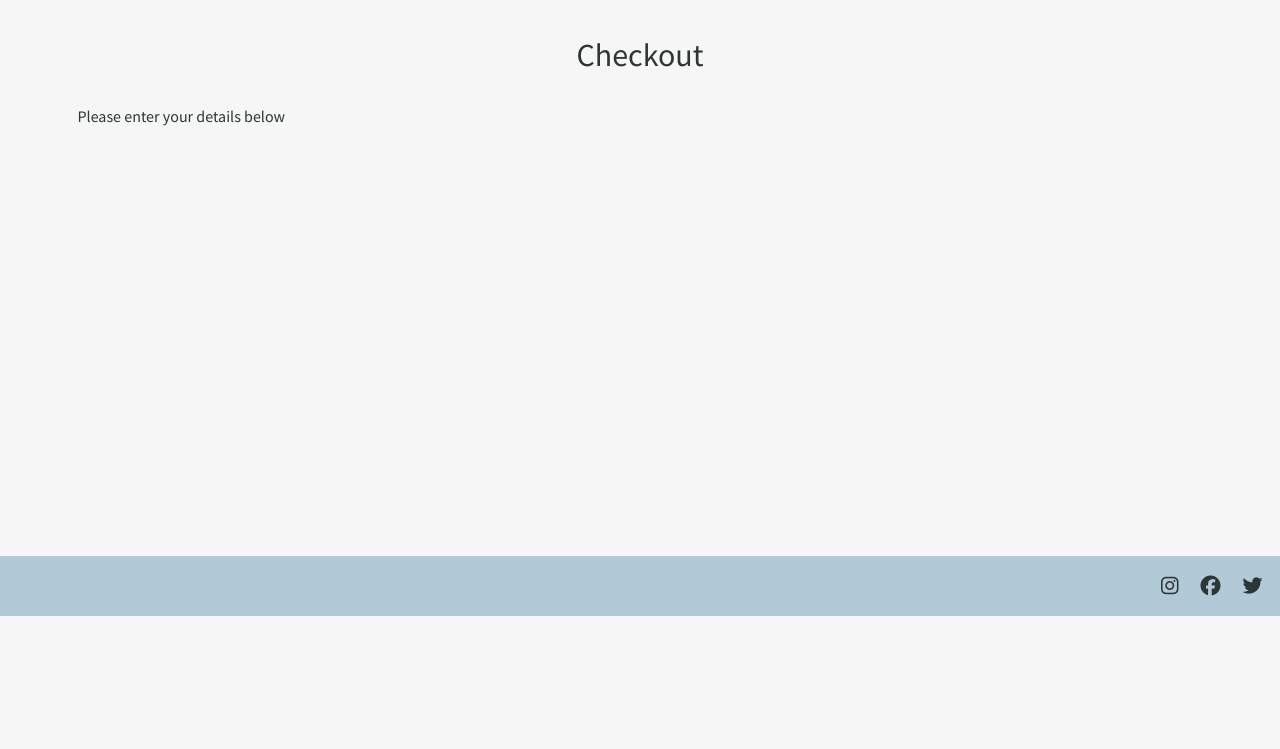
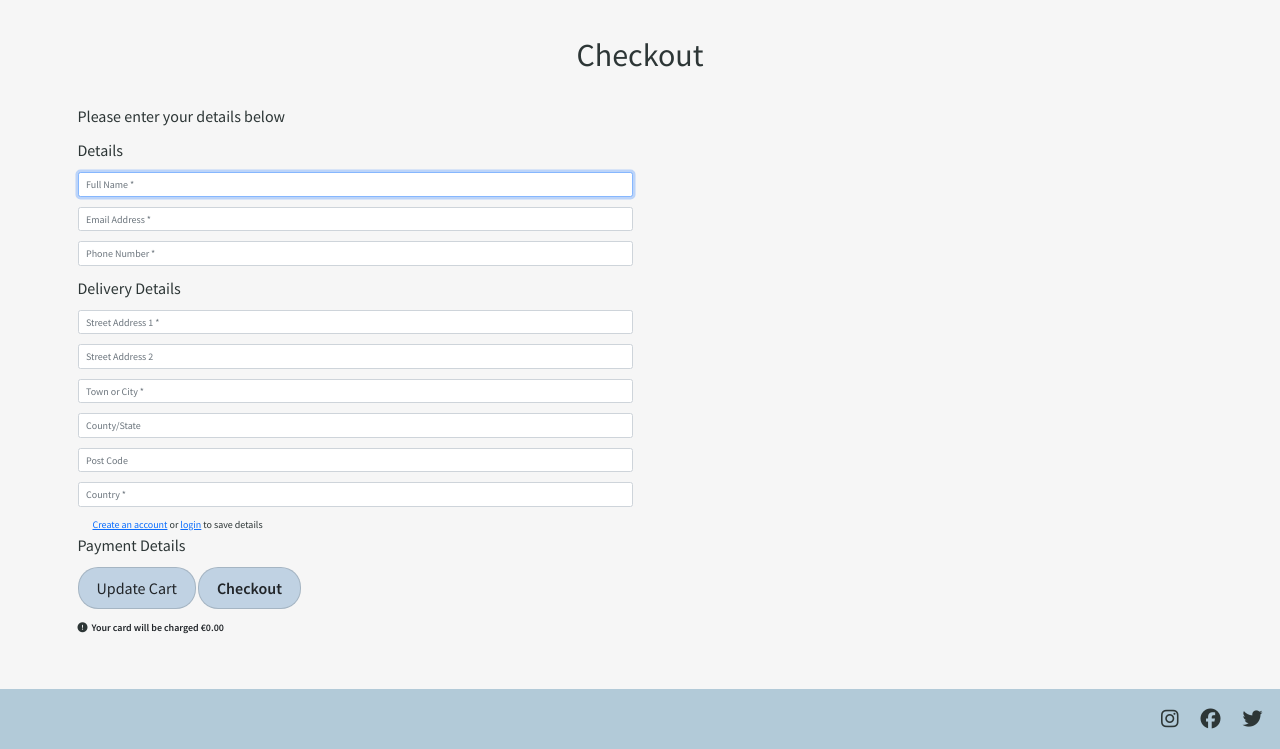
Before and after one commit to Sharon-B/Inside-Out, a Django app: template checkout/templates/checkout/checkout.html in a window 1280 px wide. Shown: the part 184-933 px from the top of the page. Before the commit the page ends 800 px from the top, so only its background shows below. Run offline with Django 3.2, Linux system fonts and the light colour scheme; the template is opened without the code that fills it: values that come from a table or form of the project are taken from there, others are empty; parts of the project's set-up code (start-up, migrations or seed data) failed here and were passed over; some libraries are stand-ins or nearby versions; some web fonts are replaced.

Commit message:
Add checkout payment form to checkout.html

```diff
--- a/checkout/templates/checkout/checkout.html
+++ b/checkout/templates/checkout/checkout.html
@@ -1,5 +1,7 @@
 {% extends "base.html" %}
 {% load static %}
+{% load cart_tools %}
+
 
 {% block extra_css %}
 <link rel="stylesheet" href="{% static 'checkout/css/checkout.css' %}">
@@ -22,8 +24,65 @@
             </div>
         </div>
         <div class="row">
-            <div class="col">
+            <div class="col-12 col-md-6 payment-form">
+                <!-- Checkout payment form -->
                 <p class="p-text">Please enter your details below</p>
+                <form method="POST" action="{% url 'checkout' %}" id="payment=form">
+                    {% csrf_token %}
+                    <!-- User Details -->
+                    <fieldset>
+                        <legend class="fieldset-legend p-text">Details</legend>
+                        {{ order_form.full_name | as_crispy_field }}
+                        {{ order_form.email | as_crispy_field }}
+                        {{ order_form.phone_number | as_crispy_field }}
+                    </fieldset>
+                    <!-- Delivery Details -->
+                    <fieldset>
+                        <legend class="fieldset-legend p-text">Delivery Details</legend>
+                        {{ order_form.street_address1 | as_crispy_field }}
+                        {{ order_form.street_address2 | as_crispy_field }}
+                        {{ order_form.city_town | as_crispy_field }}
+                        {{ order_form.county | as_crispy_field }}
+                        {{ order_form.postcode | as_crispy_field }}
+                        {{ order_form.country | as_crispy_field }}
+
+                        <div class="form-check form-check-inline">
+                            {% if user.is_authenticated %}
+                                <label for="id-save-info" class="form-check-label">Save delivery info to my profile</label>
+                                <input type="checkbox" id="id-save-info" class="form-check-input" name="save-info" checked>
+                            {% else %}
+                                <label for="id-save-info" class="form-check-label">
+                                    <a href="{% url 'account_signup' %}" class="text-blue">Create an account</a> or
+                                    <a href="{% url 'account_login' %}" class="text-blue">login</a> to save details
+                                </label>
+                                {% endif %}
+                        </div>
+                    </fieldset>
+
+                    <fieldset>
+                        <legend class="fieldset-legend p-text">Payment Details</legend>
+                        <!-- Stripe card element-->
+                        <div id="card-element"></div>
+                        <!-- Display errors -->
+                        <div id="card-errors" role="alert" class="text-danger"></div>
+                    </fieldset>
+
+                    <!-- Submit -->
+                    <div>
+                        <a href="{% url 'view_cart' %}" class="btn button">
+                            <span class="p-text">Update Cart</span>
+                        </a>
+                        <button id="submit-button" class="btn button">
+                            <span class="p-text text-bold">Checkout</span>
+                        </button>
+                        <p class=card-charge-warning>
+                            <span class="icons">
+                                <i class="fas fa-exclamation-circle"></i>
+                            </span>
+                            <span class="text-dark text-bold">Your card will be charged €{{ grand_total|floatformat:2 }}</span>
+                        </p>
+                    </div>
+                </form>
             </div>
         </div>
     </div>
```
